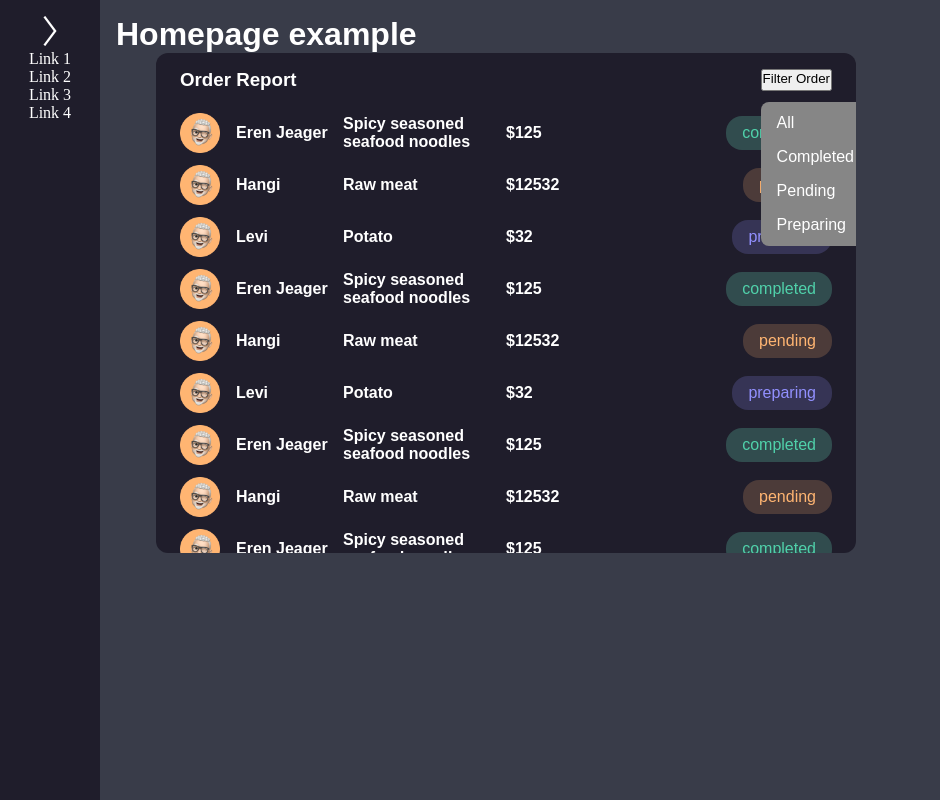
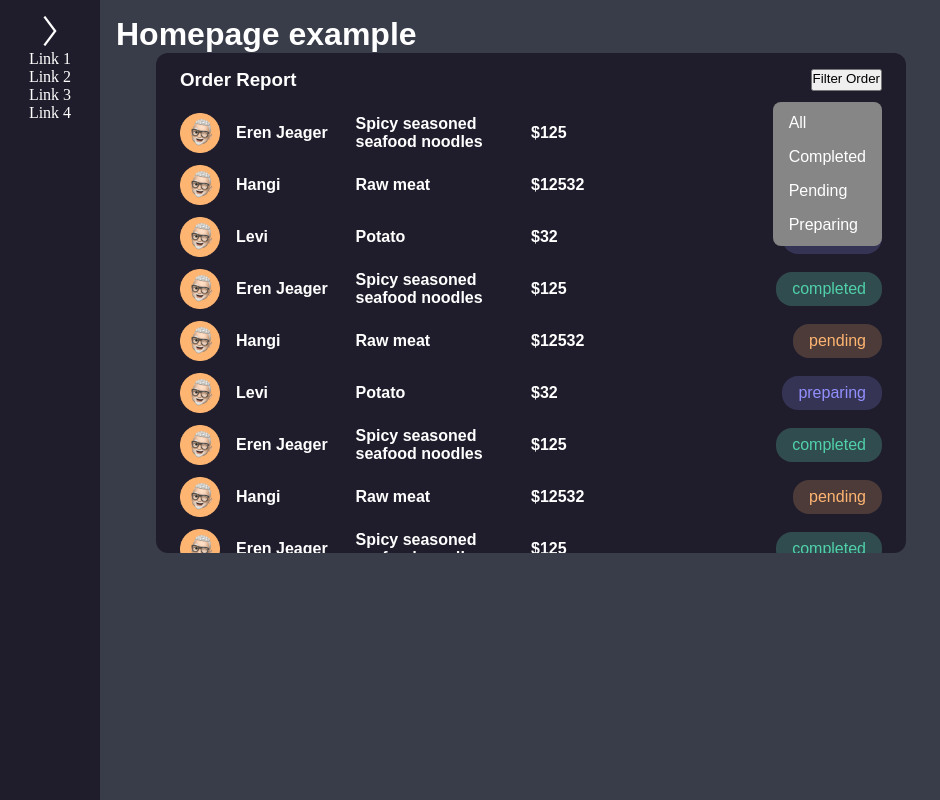
Before and after one commit to Orujhimaru/food-order-app, a React (Vite) app: page / in a window 1280 px wide. Both pictures are taken after a click on the button "Filter Order". Shown: the whole page, without its empty margins (0-940 px from the left). Built offline with nearby package versions, Linux system fonts and the light colour scheme.

Commit message:
some design changes

```diff
--- a/src/components/Reports/OrderReport.css
+++ b/src/components/Reports/OrderReport.css
@@ -1,5 +1,5 @@
 .order-report-container {
-  max-width: 700px;
+  max-width: 750px;
   height: 500px;
   background-color: #1f1d2b;
   display: flex;
@@ -7,6 +7,7 @@
   margin-inline: 40px;
   border-radius: 12px;
   overflow: hidden;
+  overflow-x: visible;
   overflow-y: scroll;
 }
 
@@ -84,6 +85,7 @@
   position: absolute;
   z-index: 5;
   padding: 4px 8px;
+  right: 0px;
   bottom: -155px;
   border-radius: 8px;
 }
--- a/src/components/Reports/OrderReport.scss
+++ b/src/components/Reports/OrderReport.scss
@@ -1,5 +1,5 @@
 .order-report-container {
-  max-width: 700px;
+  max-width: 750px;
   height: 500px;
   background-color: #1f1d2b;
   display: flex;
@@ -7,6 +7,7 @@
   margin-inline: 40px;
   border-radius: 12px;
   overflow: hidden;
+  overflow-x: visible;
   overflow-y: scroll;
 }
 
@@ -82,6 +83,7 @@
   position: absolute;
   z-index: 5;
   padding: 4px 8px;
+  right: 0px;
   bottom: -155px;
   border-radius: 8px;
 
--- a/src/components/Reports/OrderReports.jsx
+++ b/src/components/Reports/OrderReports.jsx
@@ -24,6 +24,7 @@ function returnElements(array) {
 }
 
 function OrderReports() {
+  console.log("render");
   // Orders array state
   const [elements, setElements] = React.useState(returnElements(arrOfOrders));
   // MAKE DROPDOWN VISIBLE state
@@ -53,6 +54,7 @@ function OrderReports() {
       let arr = arrOfOrders.filter((a) => a.status === category);
       setElements(returnElements(arr));
     }
+    setDropdownVisible();
   }, [category]);
 
   return (
@@ -67,6 +69,7 @@ function OrderReports() {
             Filter Order
           </button>
           {dropDown && <DropdownFilter setCat={setCat} />}
+          {/* BU DOGRU MU ? DROPDOWN DEGISTIGINDE TUM ORDERCOMPONENET yeniden renderlaniyor. */}
         </div>
       </div>
 
```
Also changed, not shown: 1 other file (tests, documents, lock files or other folders).
